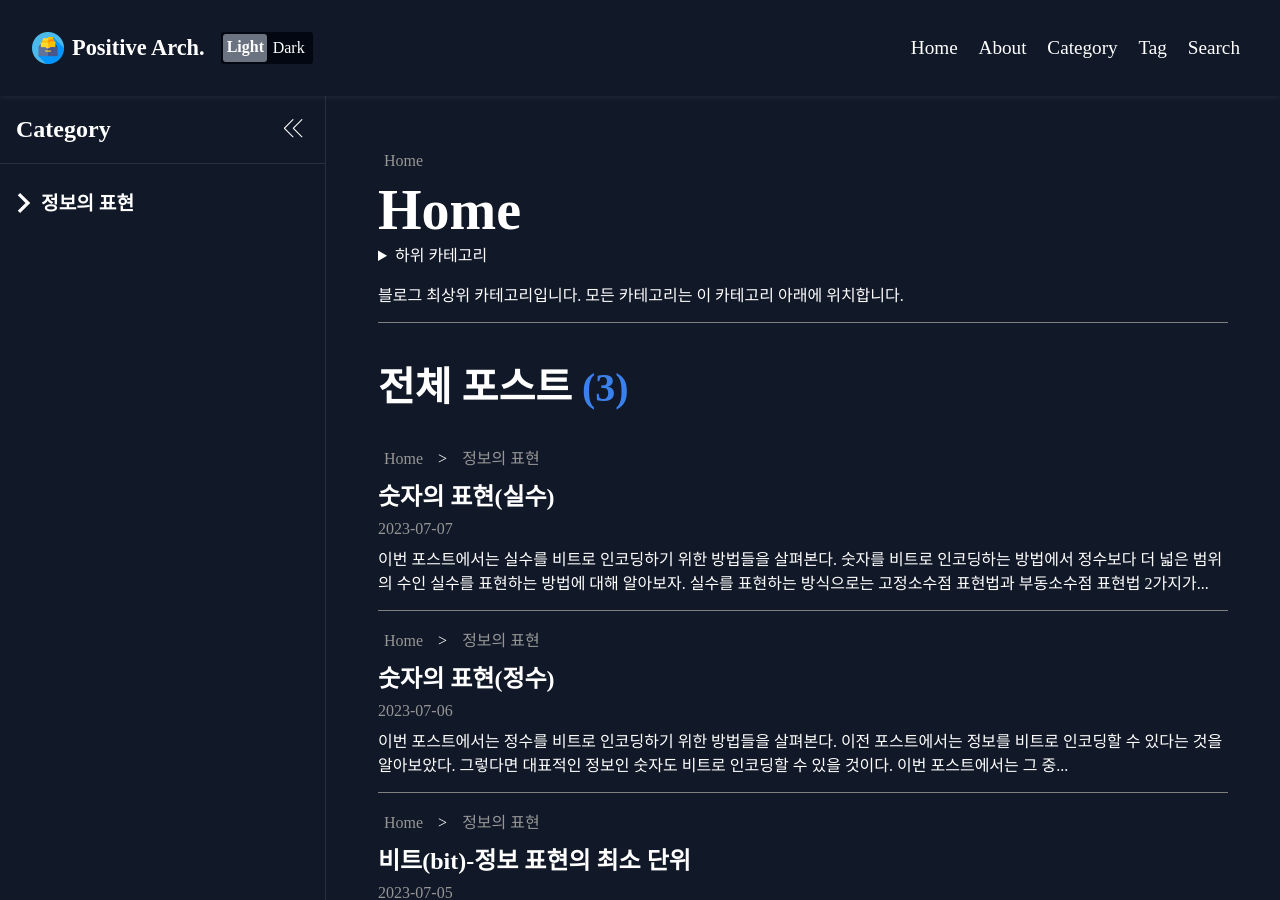
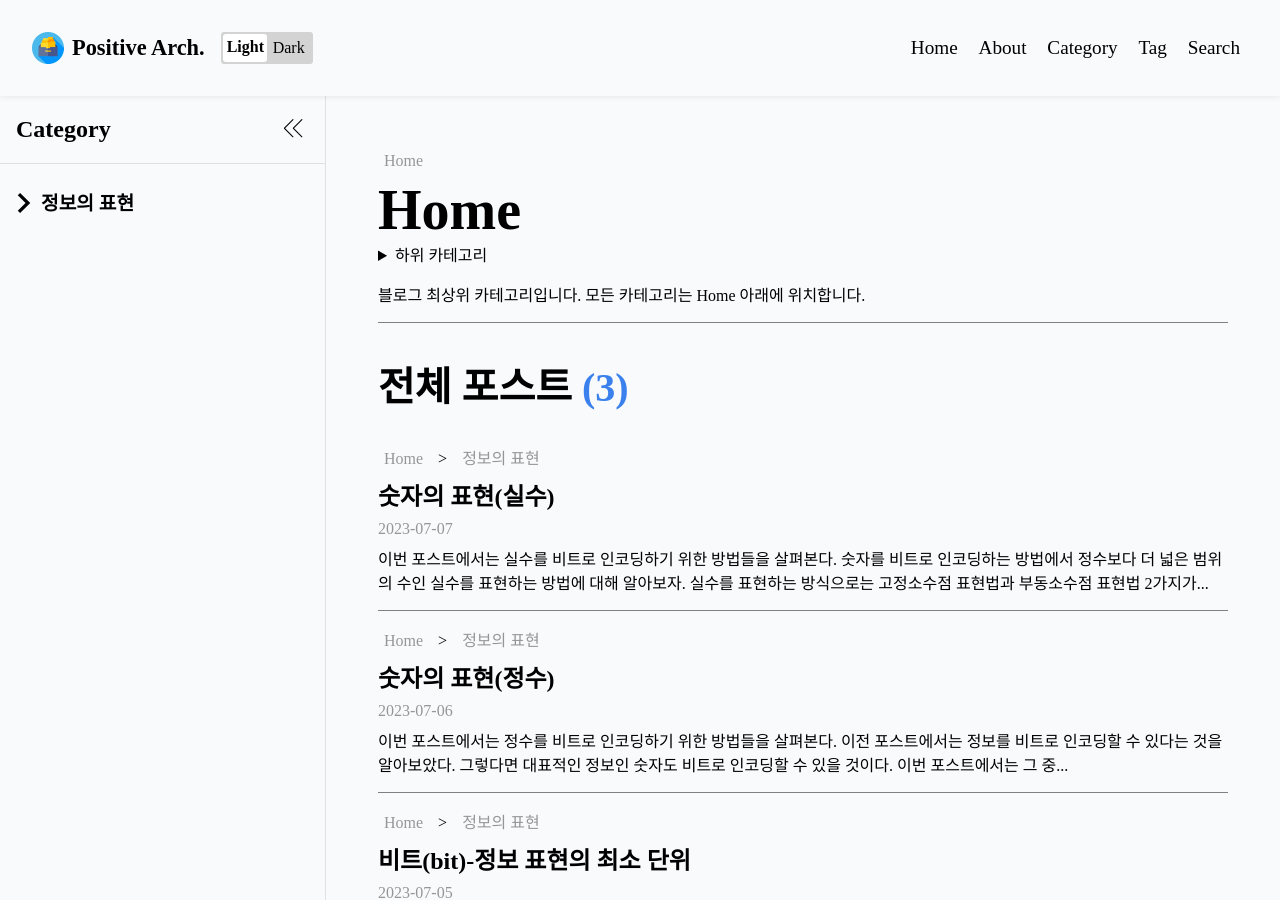
Before and after one commit to positiveWand/positivewand.github.io, a Jekyll site: the page built from index.md, in a window 1280 px wide and 900 px high. Built offline with Jekyll 4.4.1, drawn with Linux system fonts in a browser that asks for light colours; some web fonts are replaced.

Commit message:
로컬저장소 대신 세션저장소 사용

```diff
--- a/_data/category_introduction.yml
+++ b/_data/category_introduction.yml
@@ -1,2 +1,2 @@
 - name: home
-  introduction: 블로그 최상위 카테고리입니다. 모든 카테고리는 이 카테고리 아래에 위치합니다.
+  introduction: 블로그 최상위 카테고리입니다. 모든 카테고리는 Home 아래에 위치합니다.
--- a/_layouts/default.html
+++ b/_layouts/default.html
@@ -20,7 +20,7 @@
 
     <link rel="shortcut icon" href="/assets/archive.png" type="image/x-icon">
 </head>
-<body class="dark">
+<body class="light">
     {% include site-header.html path=page.categories %}
     <div class="site-body">
         {% include site-sidebar.html %}
--- a/script/script.js
+++ b/script/script.js
@@ -1,10 +1,10 @@
-if(!localStorage.getItem('theme')) {
-    localStorage.setItem('theme', 'light');
-} else if (localStorage.getItem('theme') == 'light') {
+if(!sessionStorage.getItem('theme')) {
+    sessionStorage.setItem('theme', 'light');
+} else if (sessionStorage.getItem('theme') == 'light') {
     document.querySelector('body').className = 'light';
     let themeswitch = document.querySelector('.toggle-switch input');
     themeswitch.checked = false;
-} else if (localStorage.getItem('theme') == 'dark') {
+} else if (sessionStorage.getItem('theme') == 'dark') {
     document.querySelector('body').className = 'dark';
     let themeswitch = document.querySelector('.toggle-switch input');
     themeswitch.checked = true;
@@ -12,10 +12,10 @@
 
 document.querySelector('.toggle-switch input').addEventListener('click', (event) => {
     if(!event.currentTarget.checked) {
-        localStorage.setItem('theme', 'light');
+        sessionStorage.setItem('theme', 'light');
         document.querySelector('body').className = 'light';
     } else {
-        localStorage.setItem('theme', 'dark');
+        sessionStorage.setItem('theme', 'dark');
         document.querySelector('body').className = 'dark';
     }
 });
```
